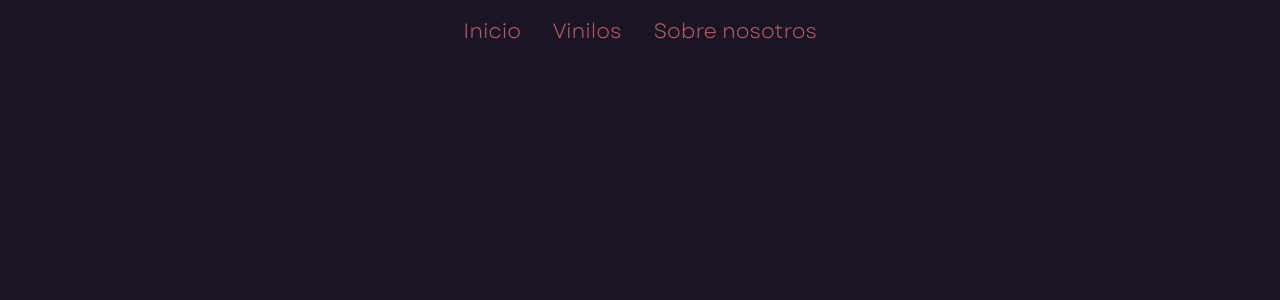
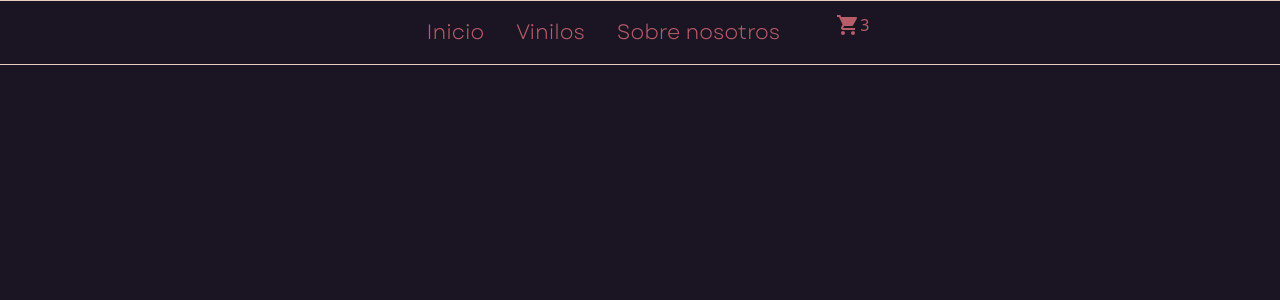
Before and after one commit to KatyaEspinosa03/Proyecto-ReactJS, a React (Vite) app: page / in a window 1280 px wide. Shown: the top 300 px of the page. Built offline with nearby package versions, Linux system fonts and the light colour scheme.

Commit message:
agregue icono de carrito de compras y agreue estilo

```diff
--- a/package.json
+++ b/package.json
@@ -10,6 +10,10 @@
     "preview": "vite preview"
   },
   "dependencies": {
+    "@emotion/react": "^11.11.0",
+    "@emotion/styled": "^11.11.0",
+    "@mui/icons-material": "^5.11.16",
+    "@mui/material": "^5.13.3",
     "react": "^18.2.0",
     "react-dom": "^18.2.0",
     "sass": "^1.62.1"
--- /dev/null
+++ b/src/components/CarWidget/CarWidget.jsx
@@ -0,0 +1,13 @@
+import React from "react";
+import ShoppingCartIcon from '@mui/icons-material/ShoppingCart';
+
+const CarWidget = () => {
+    return (
+        <div className="car">
+            <ShoppingCartIcon />
+            <p> 3</p>
+        </div>
+    );
+};
+
+export default CarWidget
--- a/src/components/NavBar/NavBar.jsx
+++ b/src/components/NavBar/NavBar.jsx
@@ -1,9 +1,11 @@
-import React from 'react'
+import React from 'react';
+import CarWidget from '../CarWidget/CarWidget'
 
 const NavBar = () => {
 
     return (
-        <nav className="navbar sticky-top justify-content-center">
+<nav className="navbar sticky-top">
+    <div className="container justify-content-center">
         <ul className="nav">
             <li className="nav-item">
                 <a className="nav-link" href="#"> Inicio </a>
@@ -15,6 +17,10 @@ const NavBar = () => {
                 <a className="nav-link" href="#"> Sobre nosotros </a>
             </li>
         </ul>
+            <div>
+        <CarWidget />
+            </div>
+    </div>
 </nav>
     )
 }
--- /dev/null
+++ b/src/sass/_colors.scss
@@ -0,0 +1,3 @@
+$backgroundColor:  rgb(26, 20, 35);
+$textColor: rgb(183, 93, 105);
+$hoverColor: rgb(234, 205, 194);
--- a/src/sass/main.scss
+++ b/src/sass/main.scss
@@ -1,25 +1,37 @@
 
 @import "_fonts";
+@import "_colors";
 
 body {
-    background-color: rgb(26, 20, 35);
+    background-color: $backgroundColor;
 }
 
 .navbar{
+    border-top: 1px solid $hoverColor;
+    border-bottom: solid $hoverColor 1px ;
     .nav{
         .nav-link {
-            color:rgb(183, 93, 105);
+            color: $textColor;
             font-size: 130%;
             font-family: "Garet";
             transition: 1s;
 
             &:hover{
-                color:rgb(237, 223, 225);
+                color: $hoverColor;
                 font-family: "Garet-heavy";
                 transform: scale(1.2,1.2);
-
-
             }
         }
+
     }
 }
+.car{
+    color: $textColor;
+    display: flex;
+    flex-direction: row;
+    margin-left: 40px;
+
+    &:hover {
+        color:$hoverColor;
+    }
+    }
```
Also changed, not shown: src/assets/images/nav-logo.png (added), 1 other file (tests, documents, lock files or other folders). Lines whose indentation alone changed are shown as unchanged.
